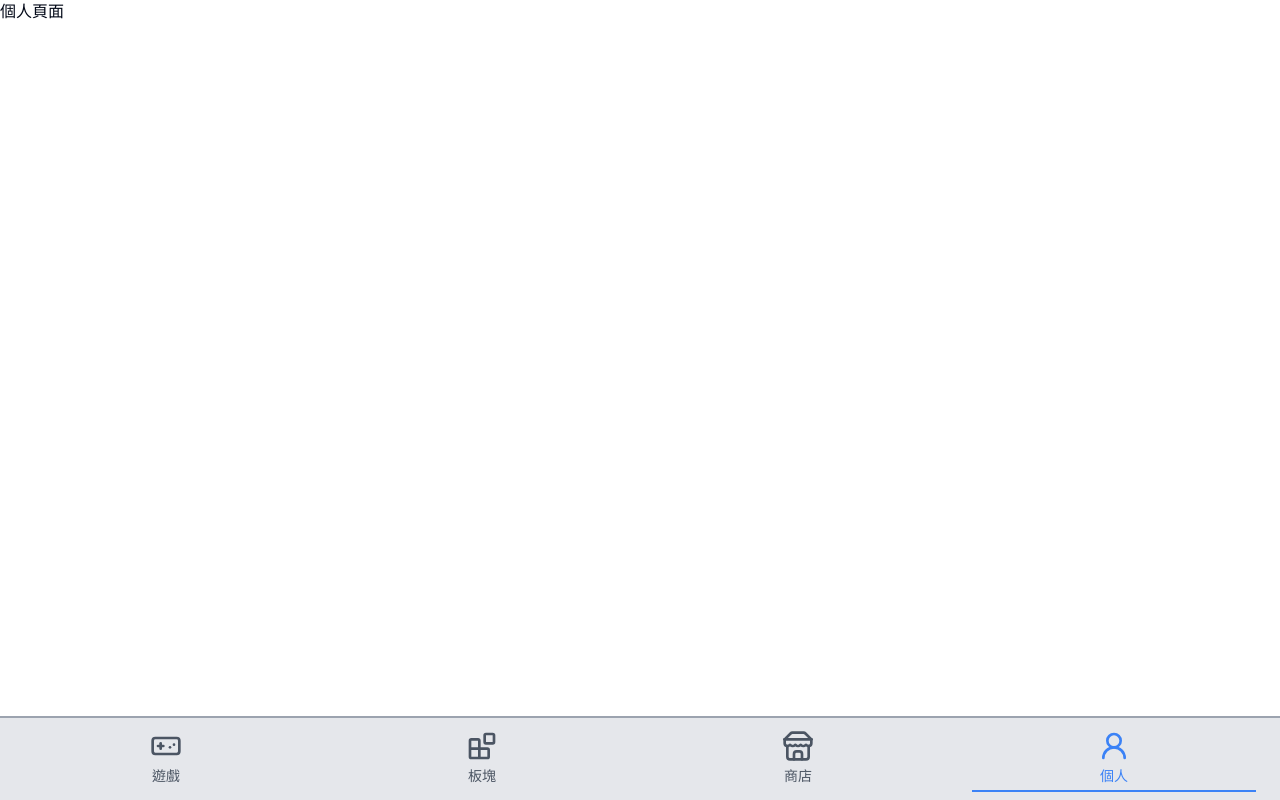
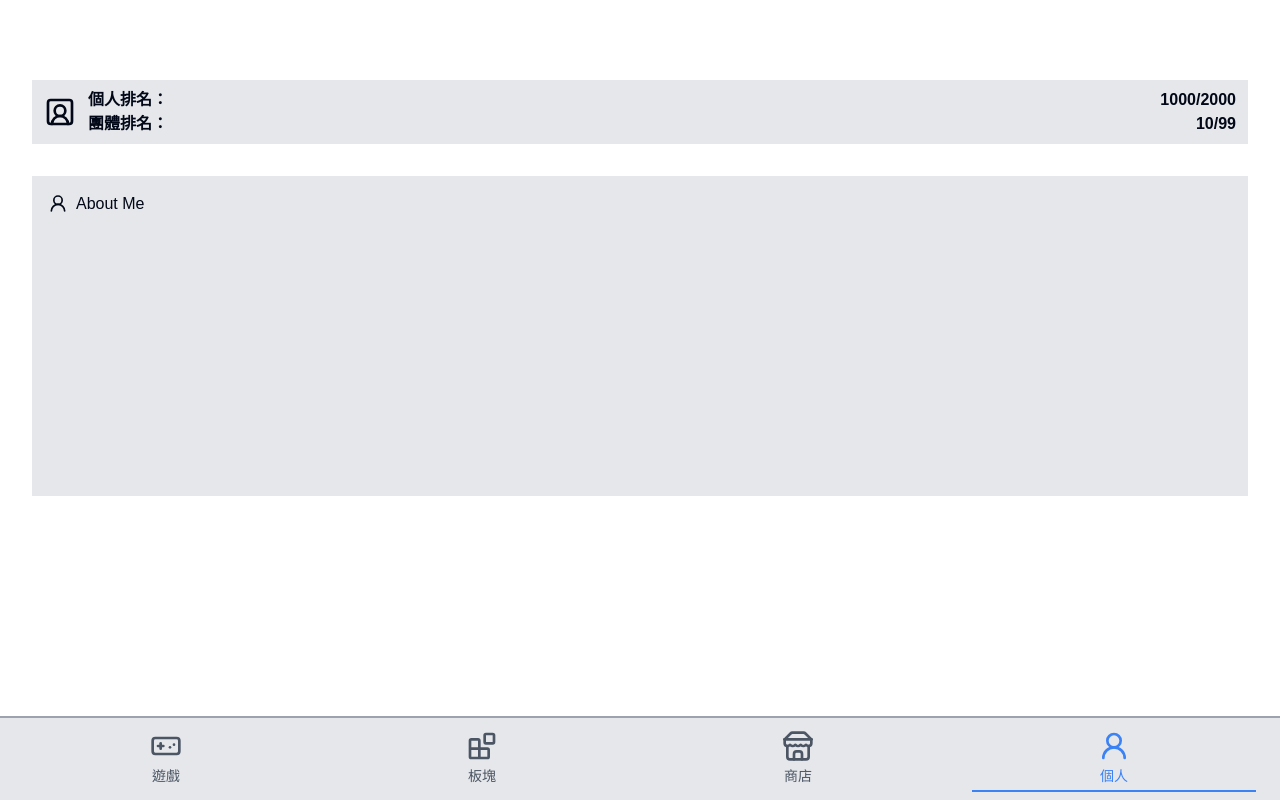
Before and after one commit to sitcon-tw/2025-game, a Next.js app: page /personal in a window 1280 px wide. Built offline with nearby package versions, Linux system fonts and the light colour scheme.

Commit message:
feat: personal page rank bar & about me bar

```diff
--- a/src/app/(screens)/personal/page.tsx
+++ b/src/app/(screens)/personal/page.tsx
@@ -1,7 +1,31 @@
+import { SquareUserRound, UserRound } from "lucide-react";
+
 export default function PersonalPage() {
   return (
-    <>
-      <p>個人頁面</p>
-    </>
+    <div className="w-full h-full flex flex-col px-[2rem] pt-[5rem]">
+      <div className="bg-[#E5E7EB] w-full h-[4rem] ">
+        <div className="flex h-full w-full px-[0.75rem] py-[0.5rem]">
+          <div className="flex-initial flex h-full">
+            <SquareUserRound className="m-auto" width={"2rem"} height={"2rem"} />
+          </div>
+          <div className="flex-none flex flex-col pl-[0.75rem] text-left font-bold">
+            <div>個人排名：</div>
+            <div>團體排名：</div>
+          </div>
+          <div className="flex-1 flex-col pl-[0.5rem] text-right font-bold">
+            <div>1000/2000</div>
+            <div>10/99</div>
+          </div>
+        </div>
+      </div>
+      <div className="bg-[#E5E7EB] w-full h-[20rem]  mt-[2rem]">
+        <div className="flex p-[1rem]">
+          <div className="flex">
+            <UserRound width={20} height={23} />
+            <p className="pl-[0.5rem]">About Me</p>
+          </div>
+        </div>
+      </div>
+    </div>
   );
 }
```
